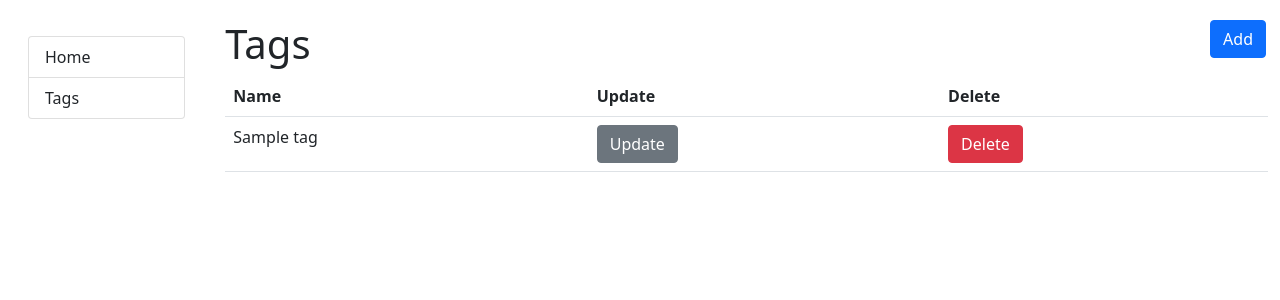
After one commit to Orixara/py-todo-practice, a Django app: page /tags/ in a window 1280 px wide. The commit adds this page. Shown: the top 300 px of the page. Run offline with Django 5.2, Linux system fonts and the light colour scheme; tables that the repository leaves empty hold one stand-in row (values such as "Sample post").

```diff
--- a/templates/includes/sidebar.html
+++ b/templates/includes/sidebar.html
@@ -1,6 +1,6 @@
 <div class="p-3">
     <div class="list-group">
         <a href="{% url 'todo:task-list' %}" class="list-group-item">Home</a>
-        <a href="#" class="list-group-item">Tags</a>
+        <a href="{% url 'todo:tag-list' %}" class="list-group-item">Tags</a>
     </div>
 </div>
--- /dev/null
+++ b/templates/todo_app/tag_list.html
@@ -0,0 +1,27 @@
+{% extends "base.html" %}
+
+{% block content %}
+  <h1>
+    Tags
+    <a href="#" class="btn btn-primary link-to-page">Add</a>
+  </h1>
+
+  {% if tag_list %}
+  <table class="table">
+    <tr>
+      <th>Name</th>
+      <th>Update</th>
+      <th>Delete</th>
+    </tr>
+  {% for tag in tag_list %}
+    <tr>
+      <td>{{ tag.name }}</td>
+      <td><a href="#" class="btn btn-secondary">Update</a></td>
+      <td><a href="#" class="btn btn-danger">Delete</a></td>
+    </tr>
+  {% endfor %}
+  </table>
+  {% else %}
+    <p>There are no tags in TODO</p>
+  {% endif %}
+{% endblock %}
--- a/templates/todo_app/task_list.html
+++ b/templates/todo_app/task_list.html
@@ -3,7 +3,7 @@
 {% block content %}
   <h1>
     TODO list
-    <a href="#" class="btn btn-primary link-to-page">Add task</a>
+    <a href="{% url 'todo:task-create' %}" class="btn btn-primary link-to-page">Add task</a>
   </h1>
 
   {% if task_list %}
--- a/todo_app/models.py
+++ b/todo_app/models.py
@@ -14,7 +14,7 @@ class Tag(models.Model):
 
 
 class Task(models.Model):
-    content = models.TextField(max_length=512, blank=True)
+    content = models.TextField(max_length=512, blank=False)
     created_at = models.DateTimeField(auto_now_add=True)
     deadline = models.DateTimeField(null=True, blank=True)
     is_done = models.BooleanField(default=False)
--- a/todo_app/urls.py
+++ b/todo_app/urls.py
@@ -1,9 +1,11 @@
 from django.urls import path
 
-from todo_app.views import TaskListView
+from todo_app.views import TaskListView, TagListView, TaskCreateView
 
 urlpatterns = [
     path("", TaskListView.as_view(), name="task-list"),
+    path("create/", TaskCreateView.as_view(), name="task-create"),
+    path("tags/", TagListView.as_view(), name="tag-list"),
 ]
 
 
--- a/todo_app/views.py
+++ b/todo_app/views.py
@@ -1,9 +1,24 @@
+from django.urls import reverse_lazy
 from django.views import generic
 
-from todo_app.models import Task
+from todo_app.forms import TaskForm
+from todo_app.models import Task, Tag
 
 
 class TaskListView(generic.ListView):
     model = Task
     paginate_by = 7
-    queryset = Task.objects.prefetch_related("tags").order_by("is_done", "-created_at")
+    queryset = Task.objects.prefetch_related("tags").order_by(
+        "is_done", "-created_at"
+    )
+
+
+class TaskCreateView(generic.CreateView):
+    model = Task
+    form_class = TaskForm
+    success_url = reverse_lazy("todo:task-list")
+
+
+class TagListView(generic.ListView):
+    model = Tag
+    queryset = Tag.objects.order_by("name")
```
Also changed, not shown: templates/todo_app/task_form.html (added, +11 -0 lines), todo_app/forms.py (added, +22 -0 lines).
